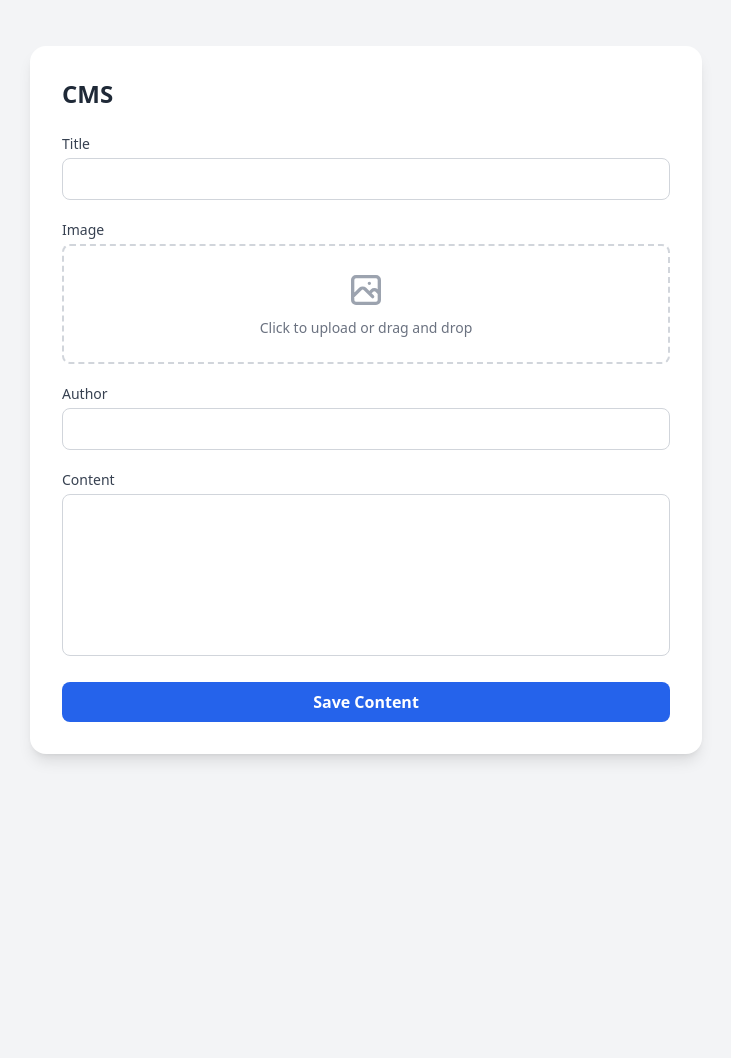
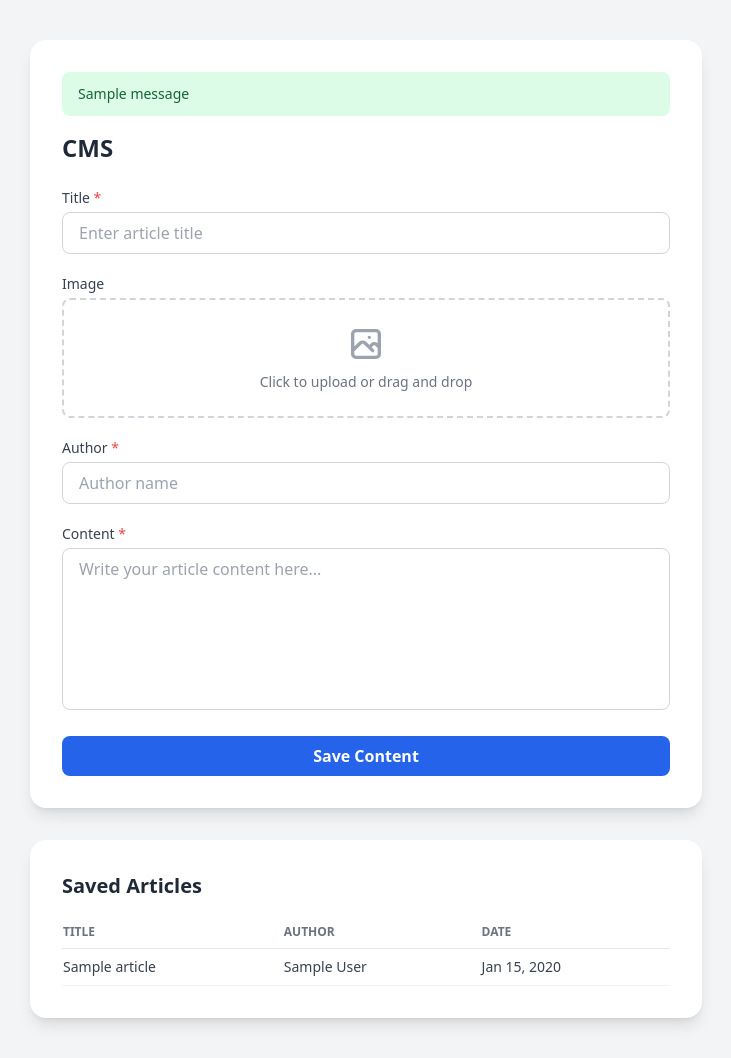
Before and after one commit to Dan5114/cms_school, a Django app: page /school/cms/ in a window 1280 px wide. Shown: the whole page, without its empty margins (274-1005 px from the left). Before the commit the page ends 761 px from the top, so only its background shows below. Run offline with Django 4.2, Linux system fonts and the light colour scheme; tables that the repository leaves empty hold one stand-in row (values such as "Sample post"); one stand-in notice (Sample message) is shown; some libraries are stand-ins or nearby versions.

Commit message:
Add minor UI/UX improvements to CMS
- Success banner after article save (Django messages)
- Saved articles table below the form
- Placeholders on title, author, content fields
- Red asterisks on required fields
- Customized admin with list_display, search, and filters

Co-Authored-By: Claude Sonnet 4.6 <noreply@anthropic.com>

```diff
--- a/school/templates/school/cms.html
+++ b/school/templates/school/cms.html
@@ -6,15 +6,25 @@
     <title>CMS - School</title>
     <script src="https://cdn.tailwindcss.com"></script>
 </head>
-<body class="bg-gray-100 min-h-screen flex items-center justify-center py-10">
+<body class="bg-gray-100 min-h-screen flex flex-col items-center justify-center py-10">
     <div class="bg-white rounded-2xl shadow-lg w-full max-w-2xl p-8">
+
+        {% if messages %}
+            {% for message in messages %}
+                <div class="mb-4 px-4 py-3 rounded-lg text-sm font-medium bg-green-100 text-green-800">
+                    {{ message }}
+                </div>
+            {% endfor %}
+        {% endif %}
+
         <h1 class="text-2xl font-bold text-gray-800 mb-6">CMS</h1>
         <form method="post" enctype="multipart/form-data" class="space-y-5">
             {% csrf_token %}
 
             <div>
-                <label for="id_title" class="block text-sm font-medium text-gray-700 mb-1">Title</label>
+                <label for="id_title" class="block text-sm font-medium text-gray-700 mb-1">Title <span class="text-red-500">*</span></label>
                 <input type="text" name="title" id="id_title" maxlength="200" required
+                    placeholder="Enter article title"
                     class="w-full border border-gray-300 rounded-lg px-4 py-2 text-gray-800 focus:outline-none focus:ring-2 focus:ring-blue-400"
                     {% if form.title.value %}value="{{ form.title.value }}"{% endif %}>
                 {% if form.title.errors %}
@@ -40,8 +50,9 @@
             </div>
 
             <div>
-                <label for="id_author" class="block text-sm font-medium text-gray-700 mb-1">Author</label>
+                <label for="id_author" class="block text-sm font-medium text-gray-700 mb-1">Author <span class="text-red-500">*</span></label>
                 <input type="text" name="author" id="id_author" maxlength="100" required
+                    placeholder="Author name"
                     class="w-full border border-gray-300 rounded-lg px-4 py-2 text-gray-800 focus:outline-none focus:ring-2 focus:ring-blue-400"
                     {% if form.author.value %}value="{{ form.author.value }}"{% endif %}>
                 {% if form.author.errors %}
@@ -50,8 +61,9 @@
             </div>
 
             <div>
-                <label for="id_content" class="block text-sm font-medium text-gray-700 mb-1">Content</label>
+                <label for="id_content" class="block text-sm font-medium text-gray-700 mb-1">Content <span class="text-red-500">*</span></label>
                 <textarea name="content" id="id_content" rows="6" required
+                    placeholder="Write your article content here..."
                     class="w-full border border-gray-300 rounded-lg px-4 py-2 text-gray-800 focus:outline-none focus:ring-2 focus:ring-blue-400 resize-none">{% if form.content.value %}{{ form.content.value }}{% endif %}</textarea>
                 {% if form.content.errors %}
                     <p class="text-red-500 text-xs mt-1">{{ form.content.errors|join:", " }}</p>
@@ -64,5 +76,29 @@
             </button>
         </form>
     </div>
+
+    {% if articles %}
+    <div class="bg-white rounded-2xl shadow-lg w-full max-w-2xl p-8 mt-8">
+        <h2 class="text-xl font-bold text-gray-800 mb-4">Saved Articles</h2>
+        <table class="w-full text-sm text-left text-gray-700">
+            <thead>
+                <tr class="border-b border-gray-200 text-gray-500 uppercase text-xs">
+                    <th class="py-2">Title</th>
+                    <th class="py-2">Author</th>
+                    <th class="py-2">Date</th>
+                </tr>
+            </thead>
+            <tbody>
+                {% for article in articles %}
+                <tr class="border-b border-gray-100">
+                    <td class="py-2">{{ article.title }}</td>
+                    <td class="py-2">{{ article.author }}</td>
+                    <td class="py-2">{{ article.created_at|date:"M d, Y" }}</td>
+                </tr>
+                {% endfor %}
+            </tbody>
+        </table>
+    </div>
+    {% endif %}
 </body>
 </html>
--- a/school/views.py
+++ b/school/views.py
@@ -1,5 +1,7 @@
 from django.shortcuts import render, redirect
+from django.contrib import messages
 from .forms import ArticleForm
+from .models import Article
 
 
 def cms_view(request):
@@ -7,7 +9,9 @@ def cms_view(request):
         form = ArticleForm(request.POST, request.FILES)
         if form.is_valid():
             form.save()
+            messages.success(request, 'Article saved successfully!')
             return redirect('cms')
     else:
         form = ArticleForm()
-    return render(request, 'school/cms.html', {'form': form})
+    articles = Article.objects.all().order_by('-created_at')
+    return render(request, 'school/cms.html', {'form': form, 'articles': articles})
```
Also changed, not shown: school/admin.py (+6 -1 lines).
